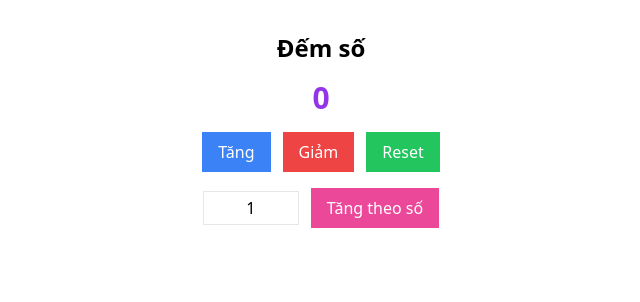
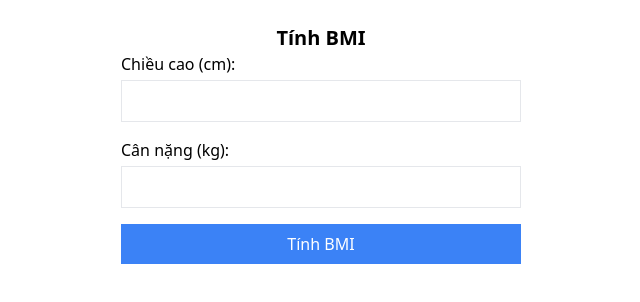
Before and after one commit to NguyenMinh-cn/PhatTrienGiaoDien_DHCN, a React (Vite) app in the folder tuan9/tuan9/: page / in a window 1280 px wide. Shown: the top 302 px of the page, without its empty margins (319-959 px from the left). Built offline with nearby package versions, Linux system fonts and the light colour scheme.

Commit message:
8. form tinh toan BMI

```diff
--- /dev/null
+++ b/tuan9/tuan9/src/BmiCalculator.jsx
@@ -0,0 +1,61 @@
+import React, { useState } from 'react';
+
+const BmiCalculator = () => {
+    const [chieuCao, setChieuCao] = useState('');
+    const [canNang, setCanNang] = useState('');
+    const [bmi, setBmi] = useState(null);
+    const calculateBMI = () => {
+        const cao = parseFloat(chieuCao) / 100;
+        const nang = parseFloat(canNang);
+
+        if (cao > 0 && nang > 0) {
+            const ketQua = nang / (cao * cao);
+            setBmi(ketQua.toFixed(2));
+        } else {
+            setBmi(null);
+        }
+    };
+
+    return (
+        <div className="max-w-md mx-auto p-6">
+            <h2 className="text-xl font-bold text-center">Tính BMI</h2>
+
+            <div className="mb-4">
+                <label className="block mb-1">Chiều cao (cm):</label>
+                <input
+                    type="text"
+                    value={chieuCao}
+                    onChange={(e) => setChieuCao(e.target.value)}
+                    className="w-full border px-3 py-2"
+                />
+            </div>
+
+            {/* Nhập cân nặng */}
+            <div className="mb-4">
+                <label className="block mb-1">Cân nặng (kg):</label>
+                <input
+                    type="text"
+                    value={canNang}
+                    onChange={(e) => setCanNang(e.target.value)}
+                    className="w-full border px-3 py-2"
+                />
+            </div>
+
+            <button
+                onClick={calculateBMI}
+                className="w-full bg-blue-500 text-white py-2">
+                Tính BMI
+            </button>
+
+            {bmi && (
+                <div className="mt-4 text-center">
+                    <p className="text-lg">
+                        Chỉ số BMI của bạn là: <b>{bmi}</b>
+                    </p>
+                </div>
+            )}
+        </div>
+    );
+};
+
+export default BmiCalculator;
--- a/tuan9/tuan9/src/features/users/usersSlice.js
+++ b/tuan9/tuan9/src/features/users/usersSlice.js
@@ -17,16 +17,15 @@ const usersSlice = createSlice({
     initialState: {
         users: [], // Mảng chứa danh sách người dùng
         status: 'idle', // Trạng thái của API call (idle, loading, succeeded, failed)
-        error: null, // Lỗi nếu có
+        error: null,
     },
     reducers: {},
     extraReducers: (builder) => {
         builder
-            // Khi bắt đầu gọi API (loading state)
             .addCase(fetchUsers.pending, (state) => {
                 state.status = 'loading';
             })
-            // Khi API call thành công
+
             .addCase(fetchUsers.fulfilled, (state, action) => {
                 state.status = 'succeeded';
                 state.users = action.payload; // Gán danh sách người dùng vào state
@@ -39,5 +38,4 @@ const usersSlice = createSlice({
     },
 });
 
-// Export reducers từ slice
 export default usersSlice.reducer;
--- a/tuan9/tuan9/src/main.jsx
+++ b/tuan9/tuan9/src/main.jsx
@@ -5,11 +5,13 @@ import { Provider } from 'react-redux';
 import UsersList from './features/users/UsersList';
 import store from './redux/store';
 import BT_redux from './BT_redux';
+import BmiCalculator from './BmiCalculator';
 
 createRoot(document.getElementById('root')).render(
     <StrictMode>
-        <Provider store={store}>
+        {/* <Provider store={store}>
             <BT_redux />
-        </Provider>
+        </Provider> */}
+        <BmiCalculator />
     </StrictMode>
 );
```
Also changed, not shown: tuan9/tuan9/minh chung/8.png (added).
